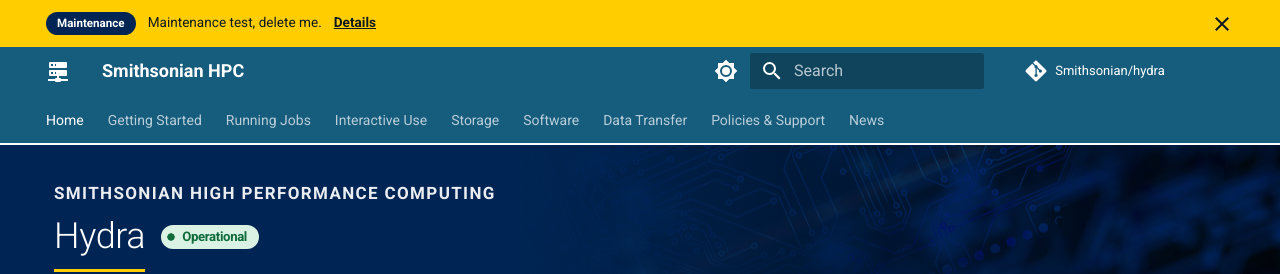
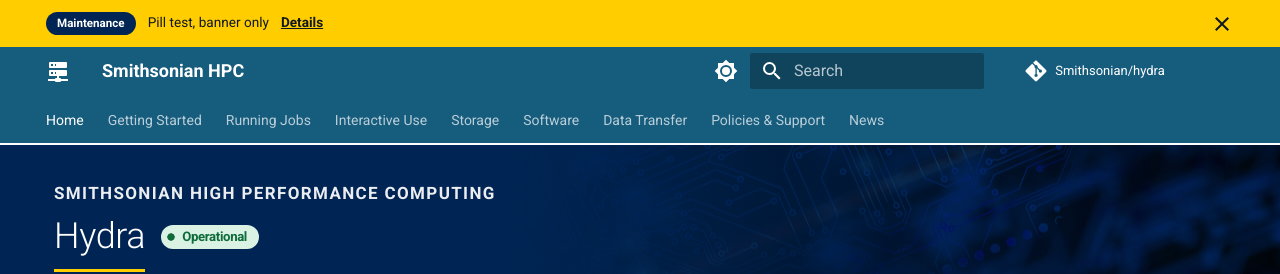
Before and after one commit to ODI-DPAC/hydra, an MkDocs documentation site: the page built from docs/index.md, in a window 1280 px wide and 993 px high. Shown: the top 274 px of the window. Built offline with MkDocs 1.6.1 and Material for MkDocs 9.7.7, drawn with Linux system fonts in a browser that asks for light colours; comment, search, counter and statistics services are not loaded.

Commit message:
News: pill test

```diff
--- a/mkdocs.yml
+++ b/mkdocs.yml
@@ -61,13 +61,13 @@ extra:
   # Announcement bar and status pill. kind: maintenance | outage | info.
   # Blank text = no banner, pill shows Operational.
   announce:
-    issue: "45"
+    issue: "47"
     since: "2026-09-28"
-    from: "2026-09-28T14:00:00-04:00"
-    until: "2026-09-28T14:10:00-04:00"
+    from: "2026-09-28T15:08:00-04:00"
+    until: "2026-09-28T15:12:00-04:00"
     kind: maintenance
-    text: "Maintenance test, delete me."
-    link: news/#2026-09-28
+    text: "Pill test, banner only"
+    link: news/
   status_url: https://hydra.si.edu/tools/status/
   support_email: SI-HPC@si.edu
   social:
```
